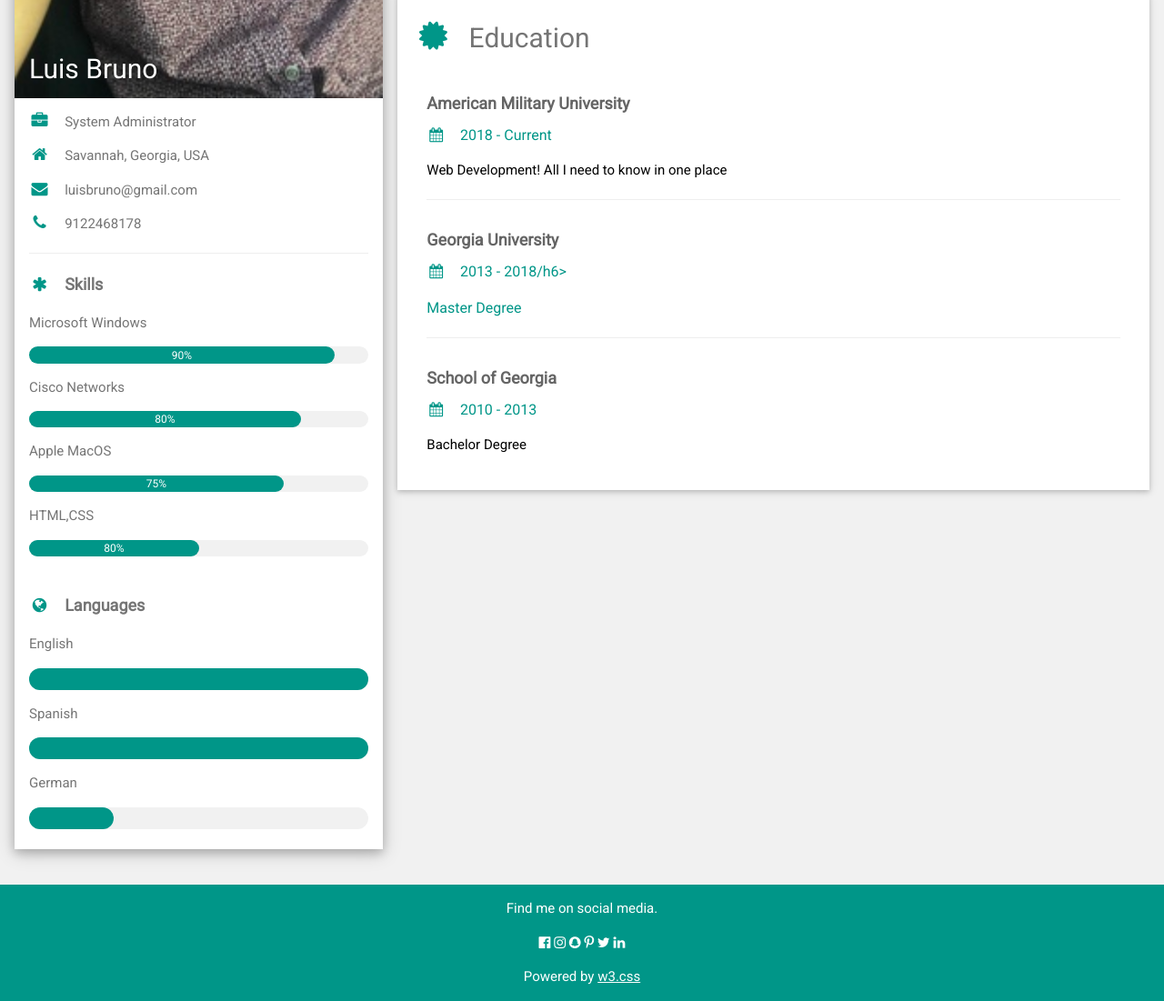
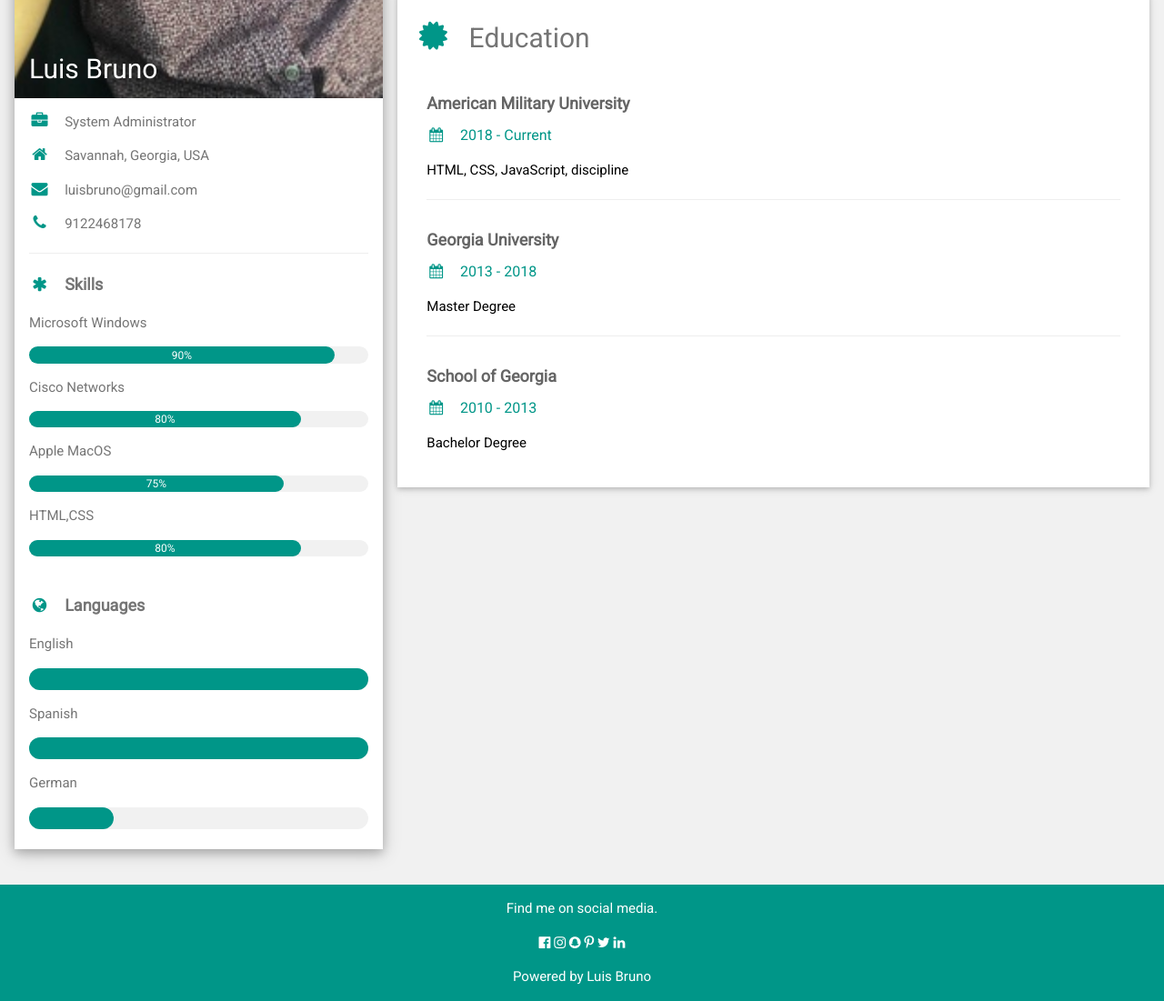
Before and after one commit to tpsprogrammist/cvLuisBruno, a plain HTML site: page index.html in a window 1280 px wide. Shown: the part 627-1728 px from the top of the page at 91% size. Drawn offline with Linux system fonts and the light colour scheme.

Commit message:
fake canges 2 index u i

```diff
--- a/index.html
+++ b/index.html
@@ -53,7 +53,7 @@ html,body,h1,h2,h3,h4,h5,h6 {font-family: "Roboto", sans-serif}
           </div>
           <p>HTML,CSS</p>
           <div class="w3-light-grey w3-round-xlarge w3-small">
-            <div class="w3-container w3-center w3-round-xlarge w3-teal" style="width:50%">80%</div>
+            <div class="w3-container w3-center w3-round-xlarge w3-teal" style="width:80%">80%</div>
           </div>
           <br>
 
@@ -106,12 +106,12 @@ html,body,h1,h2,h3,h4,h5,h6 {font-family: "Roboto", sans-serif}
         <div class="w3-container">
           <h5 class="w3-opacity"><b>American Military University</b></h5>
           <h6 class="w3-text-teal"><i class="fa fa-calendar fa-fw w3-margin-right"></i>2018 - Current</h6>
-          <p>Web Development! All I need to know in one place</p>
+          <p>HTML, CSS, JavaScript, discipline</p>
           <hr>
         </div>
         <div class="w3-container">
           <h5 class="w3-opacity"><b>Georgia University</b></h5>
-          <h6 class="w3-text-teal"><i class="fa fa-calendar fa-fw w3-margin-right"></i>2013 - 2018/h6>
+          <h6 class="w3-text-teal"><i class="fa fa-calendar fa-fw w3-margin-right"></i>2013 - 2018</h6>
           <p>Master Degree</p>
           <hr>
         </div>
@@ -139,7 +139,7 @@ html,body,h1,h2,h3,h4,h5,h6 {font-family: "Roboto", sans-serif}
   <i class="fa fa-pinterest-p w3-hover-opacity"></i>
   <i class="fa fa-twitter w3-hover-opacity"></i>
   <i class="fa fa-linkedin w3-hover-opacity"></i>
-  <p>Powered by <a href="https://www.w3schools.com/w3css/default.asp" target="_blank">w3.css</a></p>
+  <p>Powered by Luis Bruno</p>
 </footer>
 
 </body>
```
